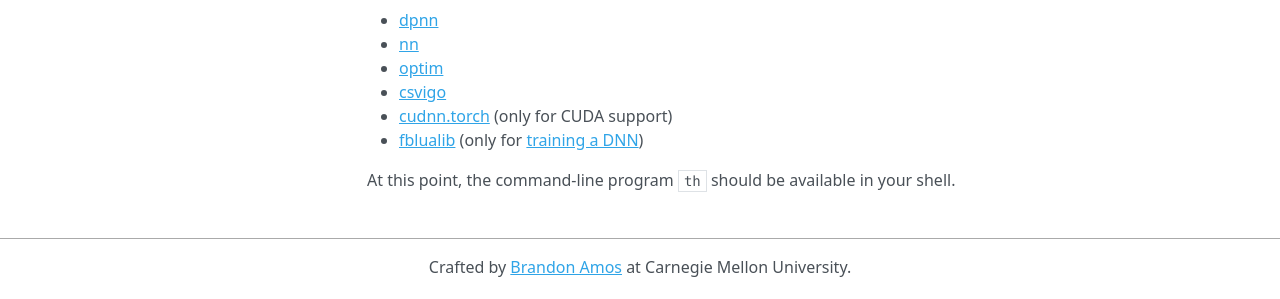
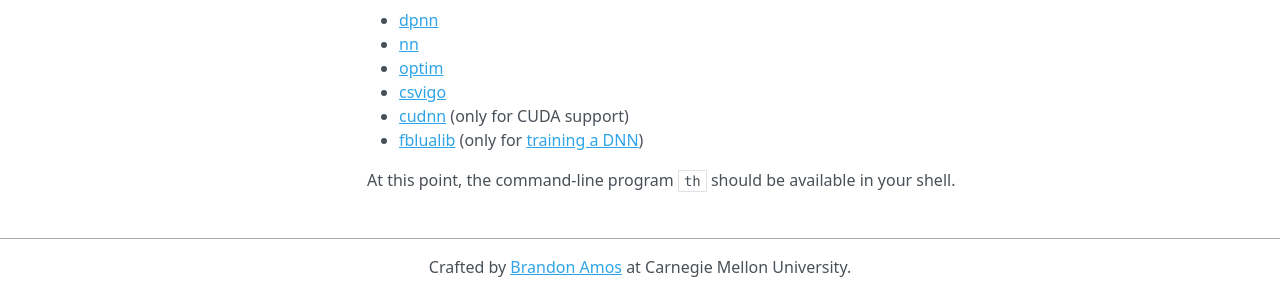
Before and after one commit to SuperAI520/Open-Face-Recognition, an MkDocs documentation site: the page built from docs/setup.md, in a window 1280 px wide and 900 px high, scrolled down 1932 px. Shown: the part 565-864 px from the top of the window. Built offline with MkDocs 1.6.1, drawn with Linux system fonts in a browser that asks for light colours; nearby versions of some CDN libraries; old or Windows-style settings are respelled for this version of MkDocs.

Commit message:
Correct cudnn package name.

```diff
--- a/docs/setup.md
+++ b/docs/setup.md
@@ -141,7 +141,7 @@ where `$NAME` is as listed below.
 + [nn](https://github.com/torch/nn)
 + [optim](https://github.com/torch/optim)
 + [csvigo](https://github.com/clementfarabet/lua---csv)
-+ [cudnn.torch](https://github.com/soumith/cudnn.torch) (only for CUDA support)
++ [cudnn](https://github.com/soumith/cudnn.torch) (only for CUDA support)
 + [fblualib](https://github.com/facebook/fblualib)
   (only for [training a DNN](http://cmusatyalab.github.io/openface/training-new-models/))
 
```
